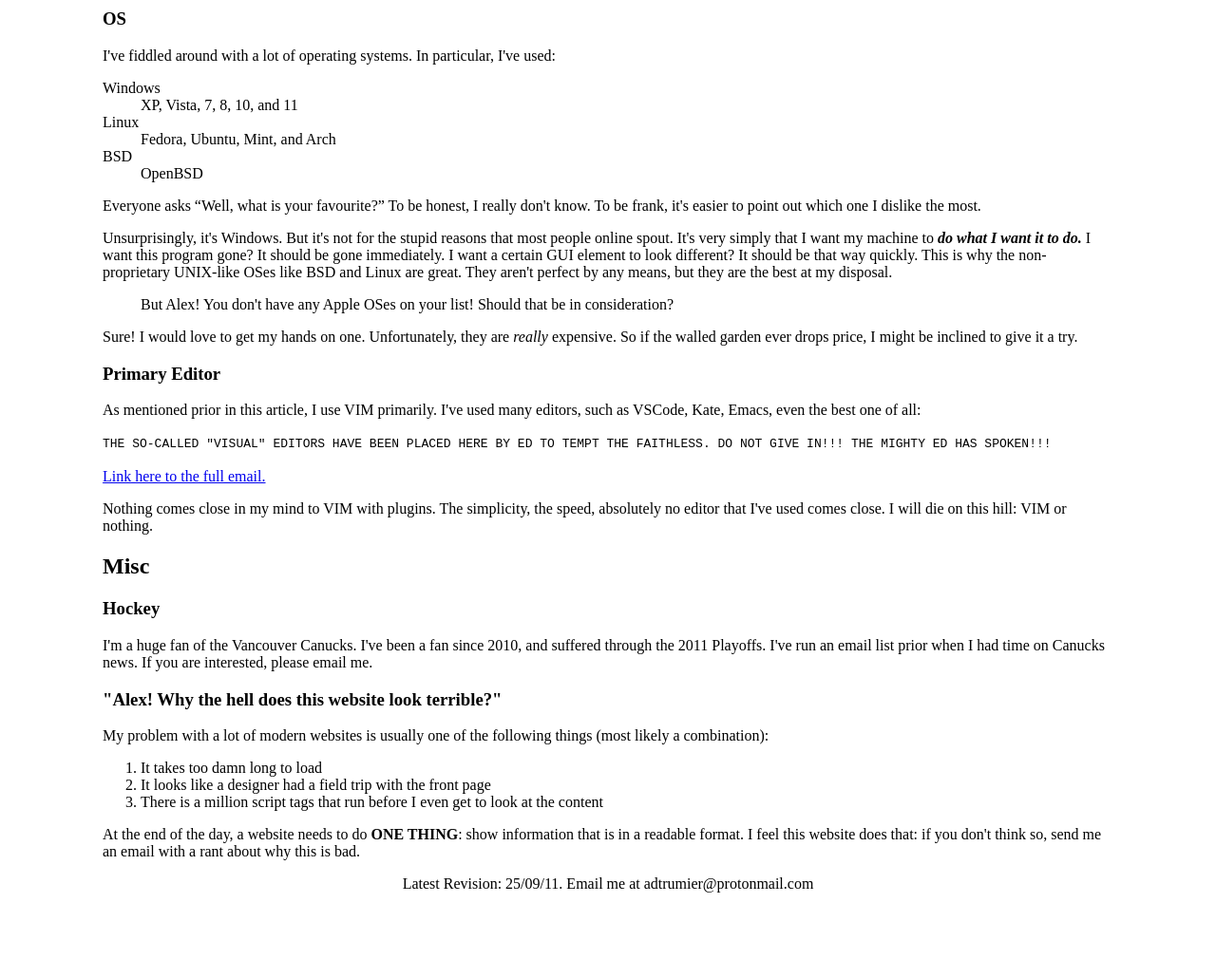
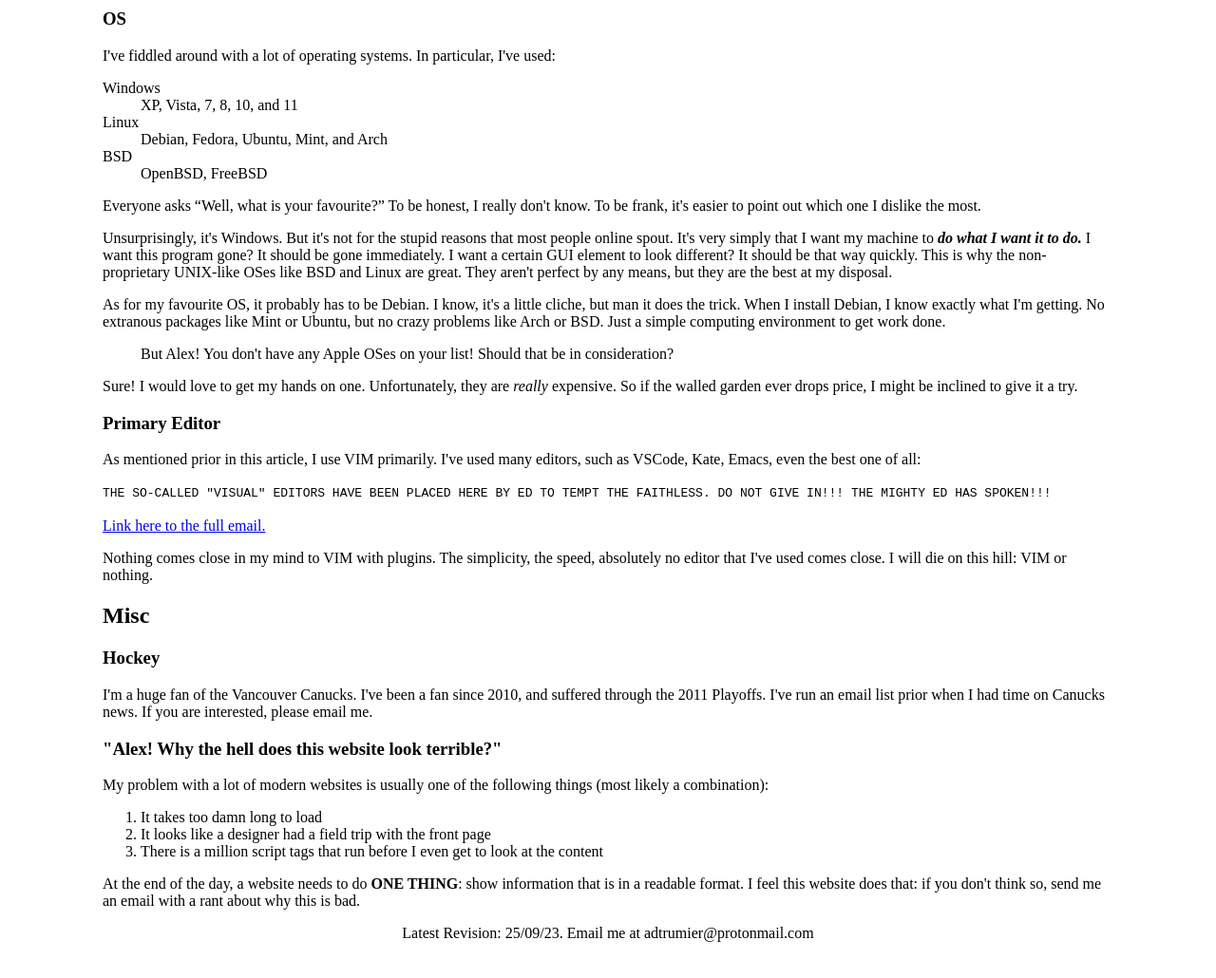
Before and after one commit to a-trumier/a-trumier.github.io, a plain HTML site: page index.html in a window 1280 px wide. Shown: the part 720-1750 px from the top of the page at 95% size. Drawn offline with Linux system fonts and the light colour scheme.

Commit message:
added bsd blurb

```diff
--- a/index.html
+++ b/index.html
@@ -71,9 +71,9 @@
             <dt>Windows</dt>
             <dd>XP, Vista, 7, 8, 10, and 11</dd>
             <dt>Linux</dt>
-            <dd>Fedora, Ubuntu, Mint, and Arch</dd>
+            <dd>Debian, Fedora, Ubuntu, Mint, and Arch</dd>
             <dt>BSD</dt>
-            <dd>OpenBSD</dd>
+            <dd>OpenBSD, FreeBSD</dd>
         </dl>
         Everyone asks <q>Well, what is your favourite?</q>
         To be honest, I really don't know. To be frank, it's easier to point out
@@ -87,6 +87,13 @@
         different? It should be that way quickly. This is why the
         non-proprietary UNIX-like OSes like BSD and Linux are great. They aren't
         perfect by any means, but they are the best at my disposal.
+        </p>
+        <p>
+        As for my favourite OS, it probably has to be Debian. I know, it's a
+        little cliche, but man it does the trick. When I install Debian, I know
+        exactly what I'm getting. No extranous packages like Mint or Ubuntu,
+        but no crazy problems like Arch or BSD. Just a simple computing
+        environment to get work done.
         </p>
         <blockquote>But Alex! You don't have any Apple OSes on your
         list! Should that be in consideration?</blockquote>
@@ -147,7 +154,7 @@
     </body>
 
     <footer style="text-align: center;">
-        <p>Latest Revision: 25/09/11. Email me at adtrumier@protonmail.com </p>
+        <p>Latest Revision: 25/09/23. Email me at adtrumier@protonmail.com </p>
     </footer>
 
 </html>
```
